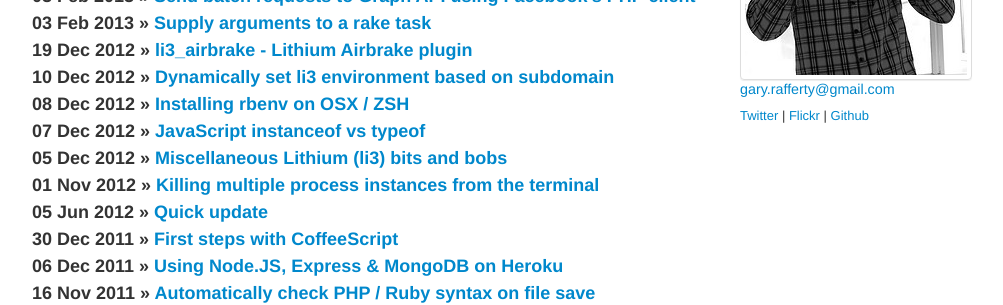
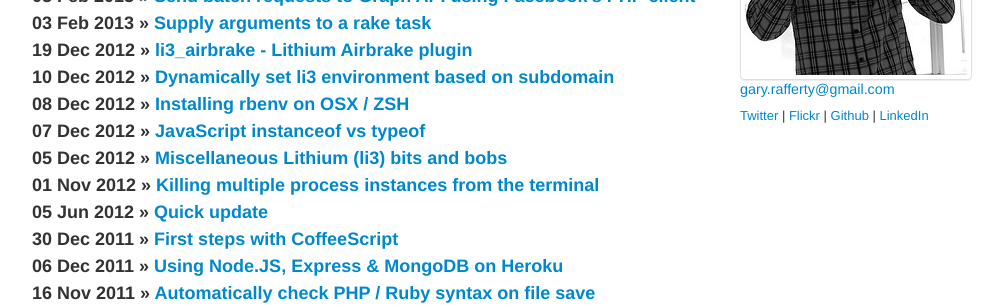
Before and after one commit to gary-rafferty/gary-rafferty.github.com, a Jekyll site: the page built from index.html, in a window 1280 px wide. Shown: the part 247-552 px from the top of the page, without its empty margins (138-1141 px from the left). Built offline with Jekyll 4.4.1, drawn with Linux system fonts in a browser that asks for light colours.

Commit message:
Add a link to LinkedIn profile

```diff
--- a/_layouts/default.html
+++ b/_layouts/default.html
@@ -29,7 +29,8 @@
           </p>
           <a href="http://twitter.com/gary_rafferty">Twitter</a> |
           <a href="http://flickr.com/gary_rafferty">Flickr</a> |
-          <a href="http://github.com/gary-rafferty">Github</a><br />
+          <a href="http://github.com/gary-rafferty">Github</a> |
+          <a href="http://ie.linkedin.com/in/raffertygary/">LinkedIn</a><br />
         </div>
       </div>
     </div>
```
